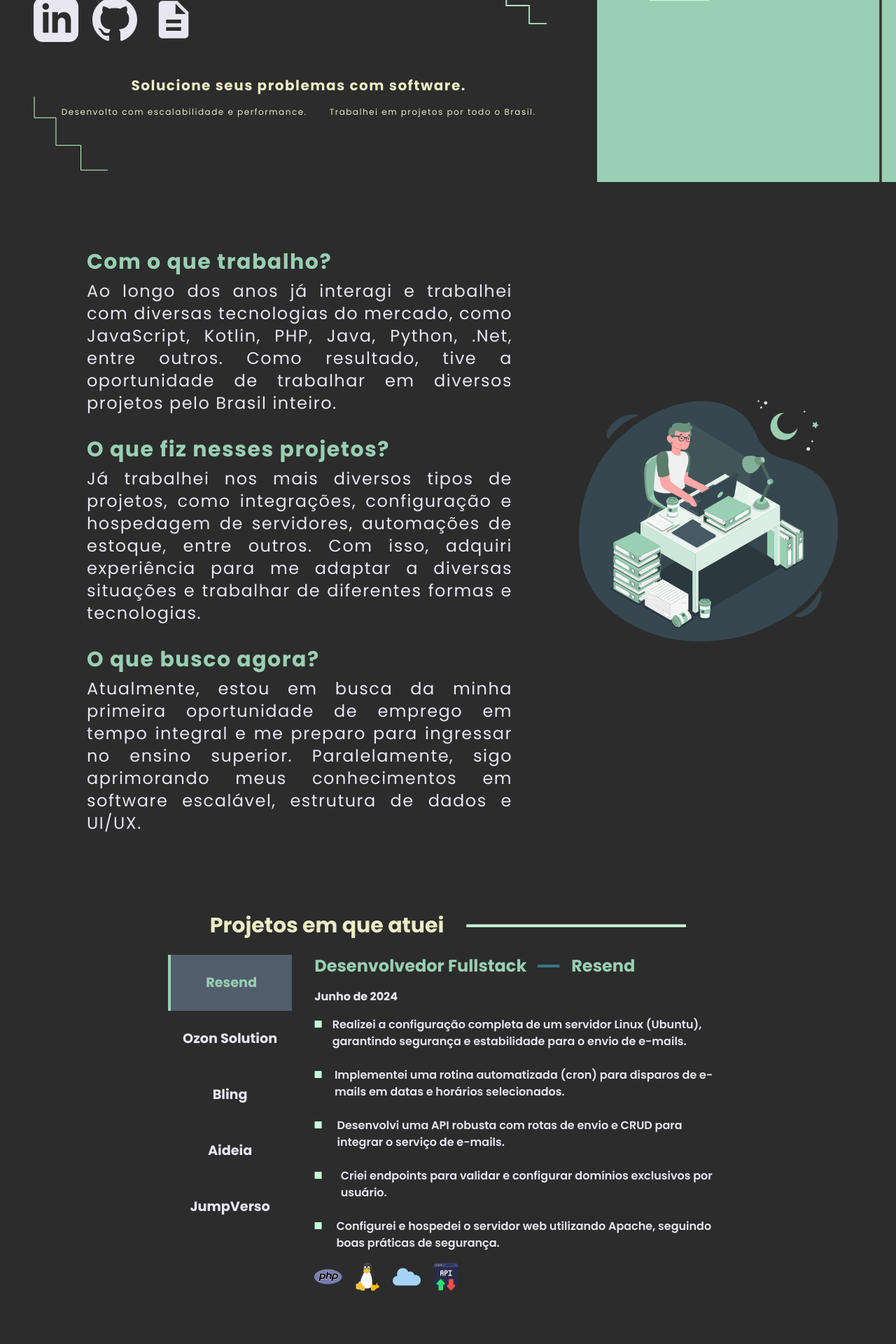
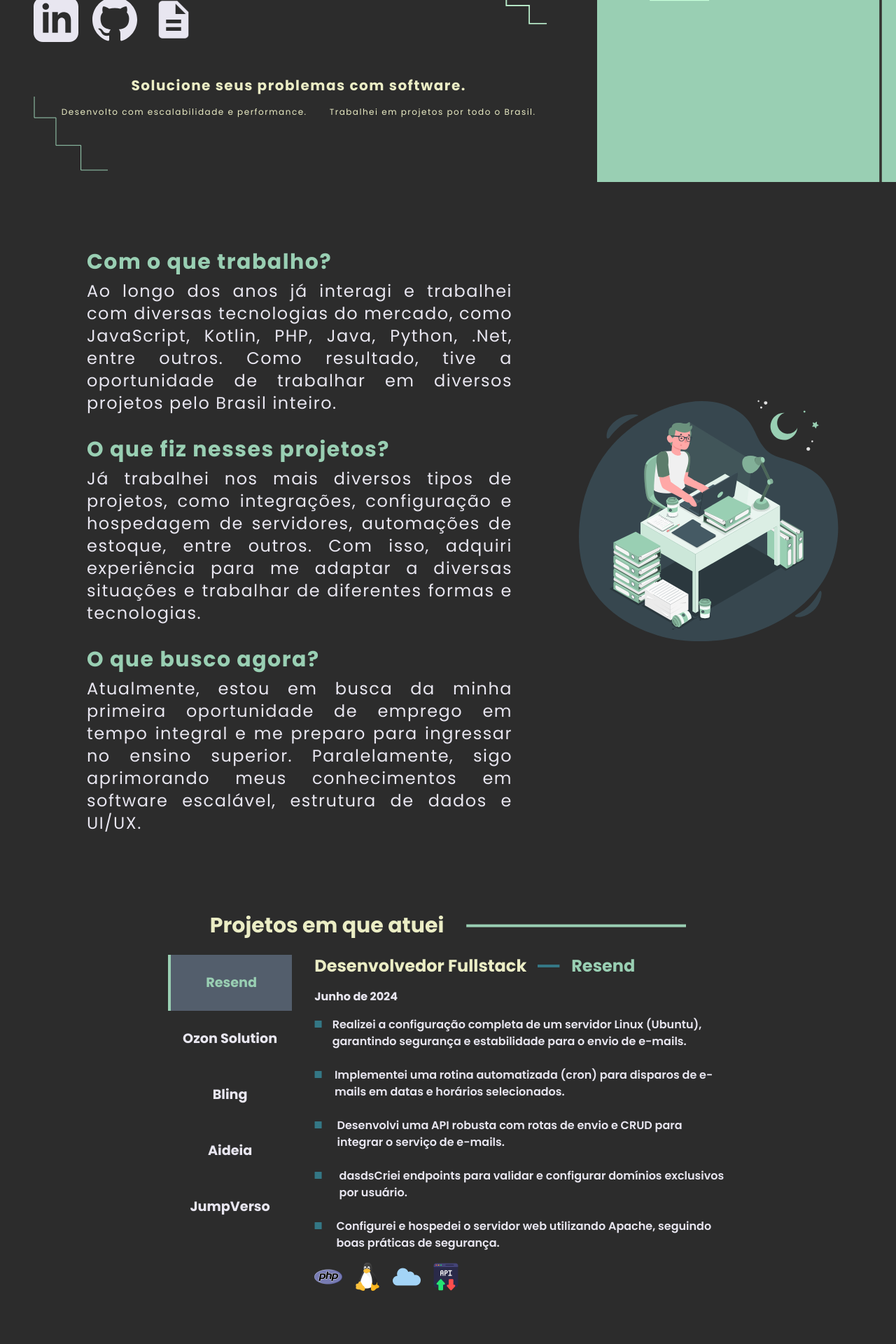
Before and after one commit to fatekkl/Portfolio-Next, a Next.js app: page / in a window 1280 px wide. Shown: the part 540-2460 px from the top of the page at 70% size. Built offline with nearby package versions, Linux system fonts and the light colour scheme.

Commit message:
change colors

```diff
--- a/src/app/Components/Journey/index.tsx
+++ b/src/app/Components/Journey/index.tsx
@@ -11,20 +11,20 @@
             <main className="flex flex-col md:flex-row justify-around min-h-screen relative bg-jet p-8">
 
                 <article className="md:ml-12 mt-16 max-sm:w-full md:w-1/2 flex flex-col gap-8 tracking-[0.094rem]">
-                    <section className="flex flex-col gap-2 md:text-center lg:text-justify text-green_secondary">
-                        <h2 className="text-tea max-sm:text-center text-3xl font-bold">Com o que trabalho?</h2>
+                    <section className="flex flex-col gap-2 md:text-center lg:text-justify">
+                        <h2 className="text-green_secondary max-sm:text-center text-3xl font-bold">Com o que trabalho?</h2>
                         <p className="font-normal text-silver max-sm:text-center  max-sm:text-xl md:text-2xl h-auto">
                             Ao longo dos anos já interagi e trabalhei com diversas tecnologias do mercado, como JavaScript, Kotlin, PHP, Java, Python, .Net, entre outros. Como resultado, tive a oportunidade de trabalhar em diversos projetos pelo Brasil inteiro.
                         </p>
                     </section>
                     <section className="flex flex-col gap-2 md:text-center lg:text-justify text-green_secondary">
-                        <h2 className="text-tea max-sm:text-center text-3xl font-bold">O que fiz nesses projetos?</h2>
+                        <h2 className="text-green_secondary max-sm:text-center text-3xl font-bold">O que fiz nesses projetos?</h2>
                         <p className="font-normal text-silver max-sm:text-center  max-sm:text-xl md:text-2xl max-w-full h-auto">
                             Já trabalhei nos mais diversos tipos de projetos, como integrações, configuração e hospedagem de servidores, automações de estoque, entre outros. Com isso, adquiri experiência para me adaptar a diversas situações e trabalhar de diferentes formas e tecnologias.
                         </p>
                     </section>
                     <section className="flex flex-col gap-2 md:text-center lg:text-justify text-green_secondary">
-                        <h2 className="text-tea max-sm:text-center  text-3xl font-bold">O que busco agora?</h2>
+                        <h2 className="text-green_secondary max-sm:text-center  text-3xl font-bold">O que busco agora?</h2>
                         <p className="font-normal text-silver max-sm:text-center  max-sm:text-xl md:text-2xl max-w-70 h-auto">
                             Atualmente, estou em busca da minha primeira oportunidade de emprego em tempo integral e me preparo para ingressar no ensino superior. Paralelamente, sigo aprimorando meus conhecimentos em software escalável, estrutura de dados e UI/UX.
                         </p>
--- a/src/app/Components/Line2/index.tsx
+++ /dev/null
@@ -1,8 +0,0 @@
-export default function Line2() {
-    return (
-        <svg className="max-sm:hidden"  width="314" height="5" viewBox="0 0 314 5" fill="none" xmlns="http://www.w3.org/2000/svg">
-            <line x1="0.192383" y1="2.42261" x2="314" y2="2.42261" stroke="#C7FFDA" strokeWidth="4" />
-        </svg>
-
-    )
-}
--- a/src/app/Components/Menu/index.tsx
+++ b/src/app/Components/Menu/index.tsx
@@ -13,7 +13,7 @@
             if (scrollPosition < 840) {
                 setColor("#343330");
             } else {
-                setColor("#9AC4F8");
+                setColor("#EBEDC5");
             }
         };
 
--- a/src/app/Components/MiniSquare/index.tsx
+++ b/src/app/Components/MiniSquare/index.tsx
@@ -2,7 +2,7 @@
     return (
         <svg width="11" height="11" viewBox="0 0 11 11" fill="none" xmlns="http://www.w3.org/2000/svg">
             <g clipPath="url(#clip0_72_24)">
-                <path d="M8.48094 1.28442H2.6232C2.16103 1.28442 1.78638 1.65908 1.78638 2.12124V7.97898C1.78638 8.44115 2.16103 8.8158 2.6232 8.8158H8.48094C8.9431 8.8158 9.31776 8.44115 9.31776 7.97898V2.12124C9.31776 1.65908 8.9431 1.28442 8.48094 1.28442Z" fill="#C7FFDA" stroke="#C7FFDA" strokeWidth="4" strokeLinecap="round" strokeLinejoin="round" />
+                <path d="M8.48094 1.28442H2.6232C2.16103 1.28442 1.78638 1.65908 1.78638 2.12124V7.97898C1.78638 8.44115 2.16103 8.8158 2.6232 8.8158H8.48094C8.9431 8.8158 9.31776 8.44115 9.31776 7.97898V2.12124C9.31776 1.65908 8.9431 1.28442 8.48094 1.28442Z" fill="#347785" stroke="#347785" strokeWidth="4" strokeLinecap="round" strokeLinejoin="round" />
             </g>
             <defs>
                 <clipPath id="clip0_72_24">
--- a/src/app/Components/Principal/index.tsx
+++ b/src/app/Components/Principal/index.tsx
@@ -29,7 +29,7 @@
       if (scrollPosition < 840) {
         setColor("#343330");
       } else {
-        setColor("#9AC4F8");
+        setColor("#EBEDC5");
       }
     };
 
--- a/src/app/Components/Projects/index.tsx
+++ b/src/app/Components/Projects/index.tsx
@@ -1,10 +1,11 @@
 "use client";
 
 import { useEffect, useState } from "react";
-import Line2 from "../Line2";
+import Line2 from "../Separator";
 import ProjectDescription from "../ProjectDescription";
 import UniqueProject from "../UniqueProject";
 import MobileProject from "../MobileProject";
+import Separator from "../Separator";
 
 export default function Projects() {
   const [projectsSelection, setProjectsSelection] = useState([true, false, false, false, false]);
@@ -51,7 +52,7 @@
         description.task_one = "Realizei a configuração completa de um servidor Linux (Ubuntu), garantindo segurança e estabilidade para o envio de e-mails.";
         description.task_two = "Implementei uma rotina automatizada (cron) para disparos de e-mails em datas e horários selecionados.";
         description.task_three = "Desenvolvi uma API robusta com rotas de envio e CRUD para integrar o serviço de e-mails.";
-        description.task_four = "Criei endpoints para validar e configurar domínios exclusivos por usuário.";
+        description.task_four = "           dasdsCriei endpoints para validar e configurar domínios exclusivos por usuário.";
         description.task_five = "Configurei e hospedei o servidor web utilizando Apache, seguindo boas práticas de segurança.";
         description.techs.push("../assets/php_tech.png", "../assets/linux_tech.png", "../assets/cloud_tech.png", "../assets/api_tech.png");
         break;
@@ -137,7 +138,7 @@
         <div className="w-[50rem] h-[55rem] max-lg:p-20 lg:p-0 flex flex-col items-center gap-6 mt-20">
           <header className="w-full flex items-center justify-center gap-8">
             <h1 className="text-3xl max-sm:text-2xl font-bold text-gold">Projetos em que atuei</h1>
-            <Line2 />
+            <Separator/>
           </header>
 
           <div className={`justify-between gap-8 ${isMobile ? "max-md:hidden" : "flex"}`}>
@@ -173,7 +174,7 @@
             {/* Descrições do Projeto */}
             <section className="w-full h-full flex flex-col gap-4">
               <div className="flex flex-wrap items-center max-sm:justify-center max-sm:flex-col gap-4">
-                <h2 className="text-green_secondary max-sm:text-center text-2xl font-bold">{selectDescription().function}</h2>
+                <h2 className="text-gold max-sm:text-center text-2xl font-bold">{selectDescription().function}</h2>
                 <img src="../assets/Line3.svg" alt="separator" />
                 <span className="text-green_secondary text-2xl font-bold">{selectDescription().title}</span>
               </div>
--- a/src/app/Components/Stair/index.tsx
+++ b/src/app/Components/Stair/index.tsx
@@ -1,7 +1,7 @@
 export default function Stair() {
     return (
         <svg width="106" height="106" viewBox="0 0 106 106" fill="none" xmlns="http://www.w3.org/2000/svg">
-            <path d="M1 106V67.5625H36.3465V31.9375H75.8515V1H106" stroke="#C7FFDA" />
+            <path d="M1 106V67.5625H36.3465V31.9375H75.8515V1H106" stroke="#99CFB3" />
         </svg>
     )
 }
```
